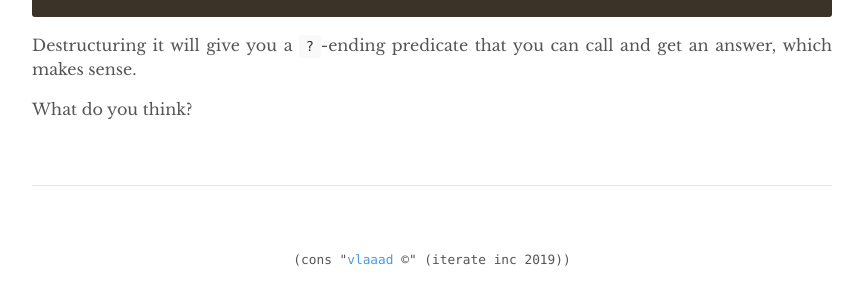
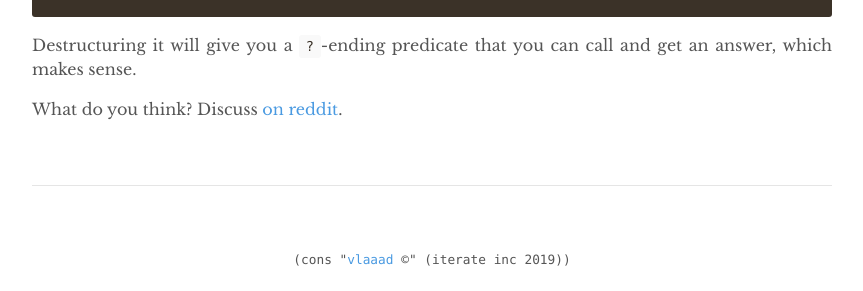
Before and after one commit to vlaaad/vlaaad.github.io, a Jekyll site: the page built from _posts/2019-03-30-question-marks-in-clojure.markdown, in a window 1280 px wide. Shown: the part 1787-2078 px from the top of the page, without its empty margins (208-1071 px from the left). Built offline with Jekyll 4.4.1, drawn with Linux system fonts in a browser that asks for light colours.

Commit message:
Add reddit link

```diff
--- a/_posts/2019-03-30-question-marks-in-clojure.markdown
+++ b/_posts/2019-03-30-question-marks-in-clojure.markdown
@@ -66,4 +66,4 @@
 
 Destructuring it will give you a `?`-ending predicate that you can call and get an answer, which makes sense.
 
-What do you think?
+What do you think? Discuss [on reddit](https://www.reddit.com/r/Clojure/comments/b7db39/question_marks_in_clojure/).
```
